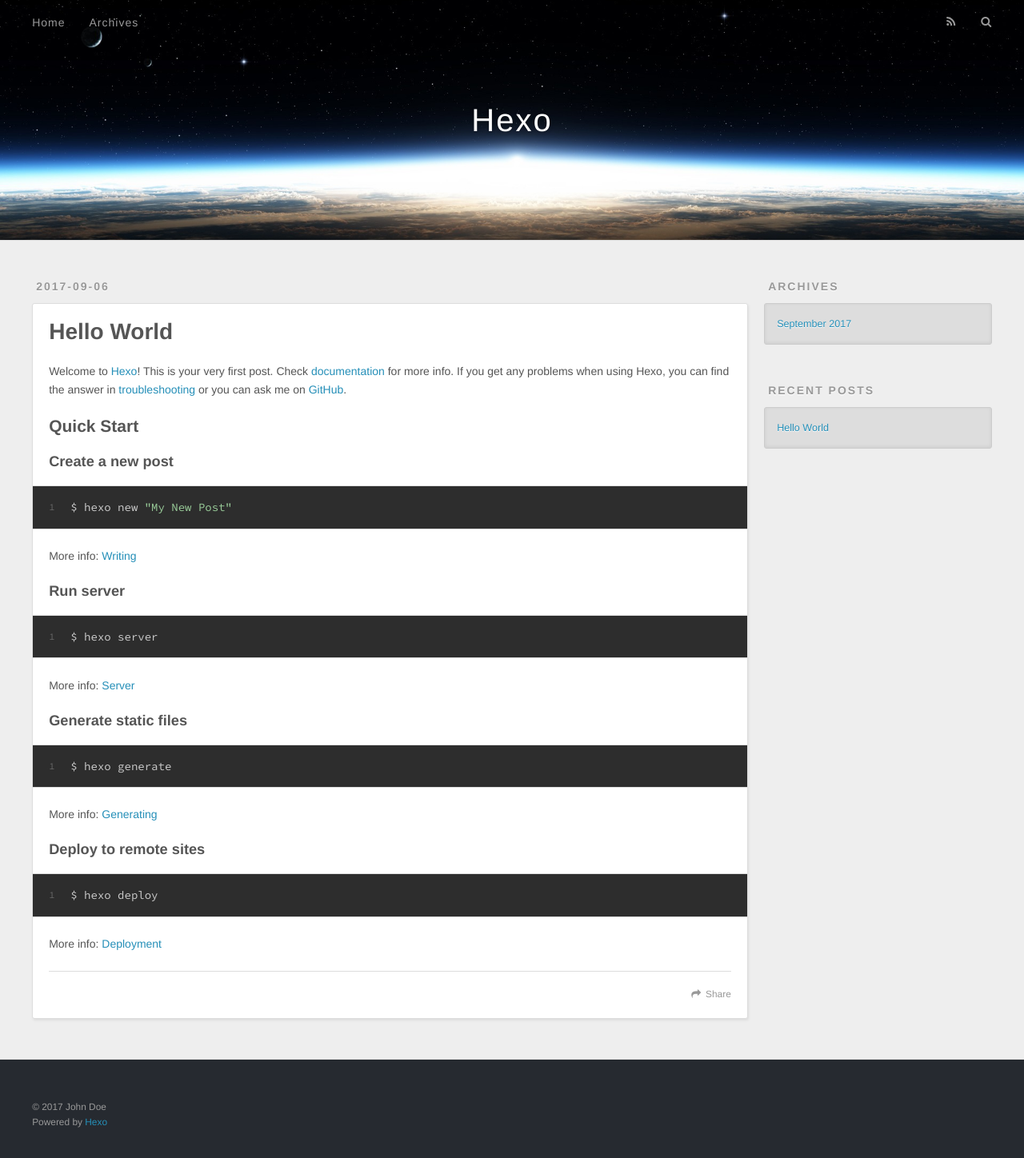
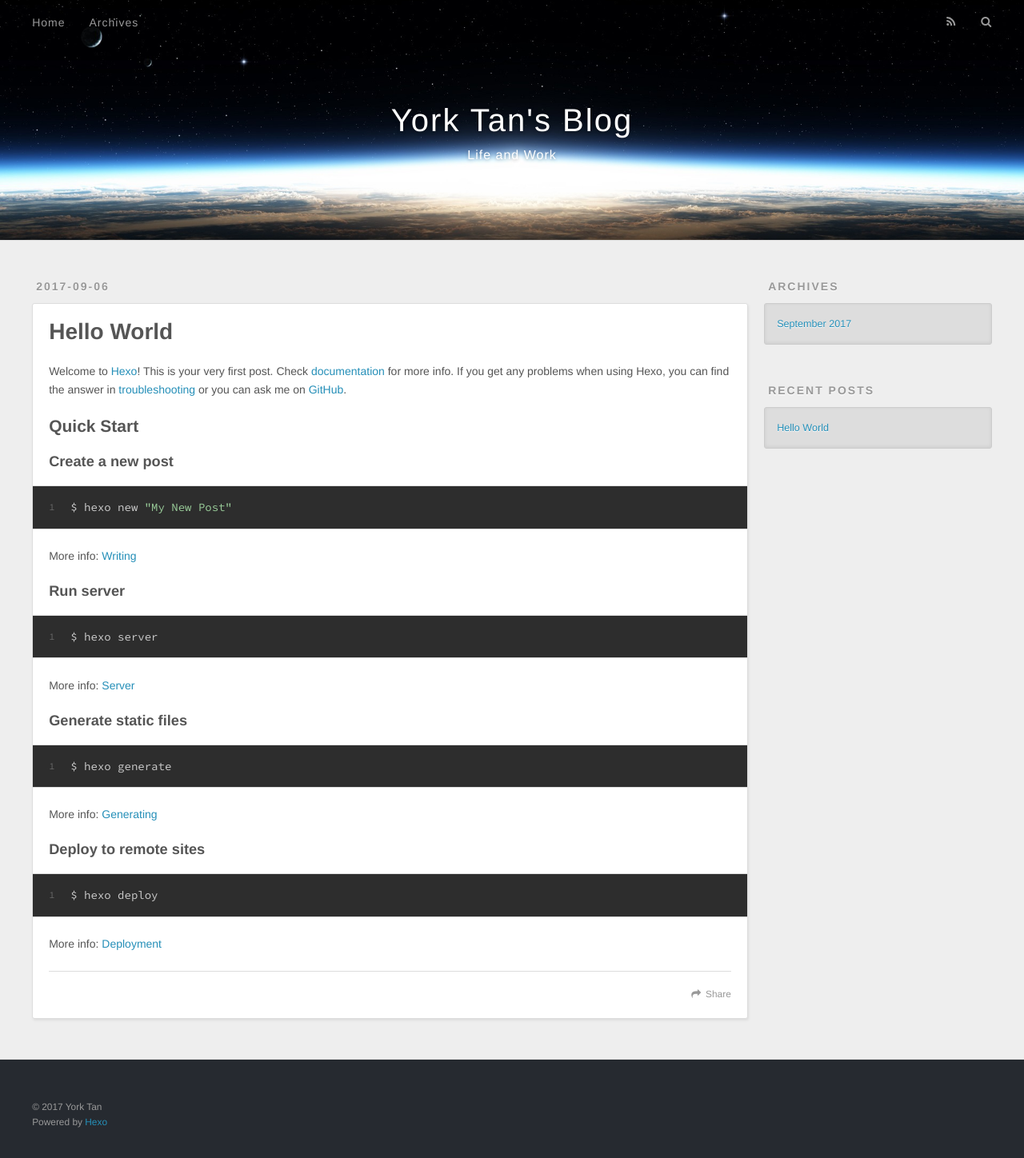
Before and after one commit to yorkTan1/yorkTan1, a plain HTML site: page index.html in a window 1280 px wide. Shown: the whole page at 80% size. Drawn offline with nearby package versions, Linux system fonts and the light colour scheme.

Commit message:
Site updated: 2017-09-06 13:59:13

```diff
--- a/index.html
+++ b/index.html
@@ -3,16 +3,19 @@
 <head>
   <meta charset="utf-8">
 
-  <title>Hexo</title>
+  <title>York Tan&#39;s Blog</title>
   <meta name="viewport" content="width=device-width, initial-scale=1, maximum-scale=1">
-  <meta property="og:type" content="website">
-<meta property="og:title" content="Hexo">
+  <meta name="description" content="the blog about my life and work ~">
+<meta property="og:type" content="website">
+<meta property="og:title" content="York Tan&#39;s Blog">
 <meta property="og:url" content="http://yoursite.com/index.html">
-<meta property="og:site_name" content="Hexo">
+<meta property="og:site_name" content="York Tan&#39;s Blog">
+<meta property="og:description" content="the blog about my life and work ~">
 <meta name="twitter:card" content="summary">
-<meta name="twitter:title" content="Hexo">
+<meta name="twitter:title" content="York Tan&#39;s Blog">
+<meta name="twitter:description" content="the blog about my life and work ~">
 
-    <link rel="alternate" href="/atom.xml" title="Hexo" type="application/atom+xml">
+    <link rel="alternate" href="/atom.xml" title="York Tan&#39;s Blog" type="application/atom+xml">
 
 
     <link rel="icon" href="/favicon.png">
@@ -33,8 +36,12 @@
   <div id="header-outer" class="outer">
     <div id="header-title" class="inner">
       <h1 id="logo-wrap">
-        <a href="/" id="logo">Hexo</a>
+        <a href="/" id="logo">York Tan&#39;s Blog</a>
       </h1>
+
+        <h2 id="subtitle-wrap">
+          <a href="/" id="subtitle">Life and Work</a>
+        </h2>
 
     </div>
     <div id="header-inner" class="inner">
@@ -96,7 +103,7 @@
 
     </div>
     <footer class="article-footer">
-      <a data-url="http://yoursite.com/2017/09/06/hello-world/" data-id="cj78khrwc00003gvav37n5xsu" class="article-share-link">Share</a>
+      <a data-url="http://yoursite.com/2017/09/06/hello-world/" data-id="cj78lr8mi0000dgvayyh9soge" class="article-share-link">Share</a>
 
 
     </footer>
@@ -151,7 +158,7 @@
 
   <div class="outer">
     <div id="footer-info" class="inner">
-      &copy; 2017 John Doe<br>
+      &copy; 2017 York Tan<br>
       Powered by <a href="http://hexo.io/" target="_blank">Hexo</a>
     </div>
   </div>
```
Also changed, not shown: 2017/09/06/hello-world/index.html (+10 -6 lines), archives/2017/09/index.html (+15 -8 lines), archives/2017/index.html (+15 -8 lines), archives/index.html (+15 -8 lines).
